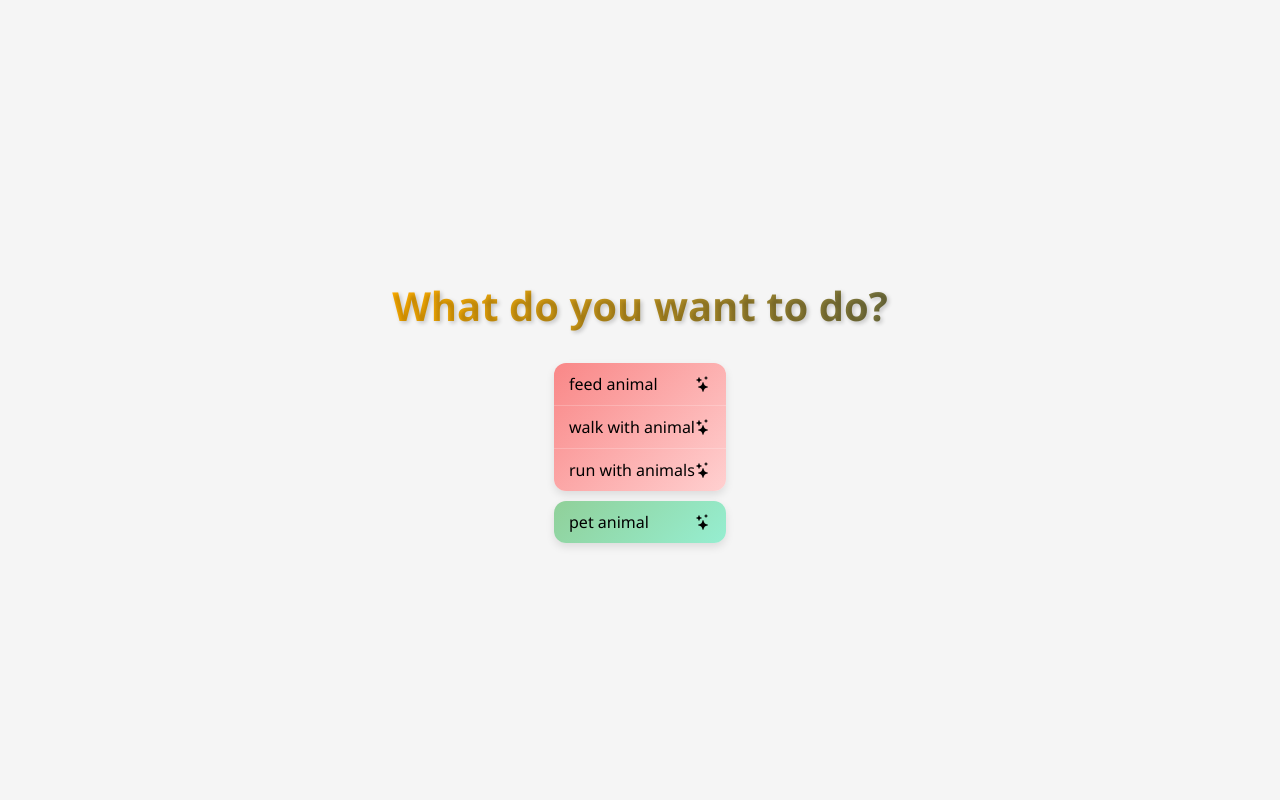
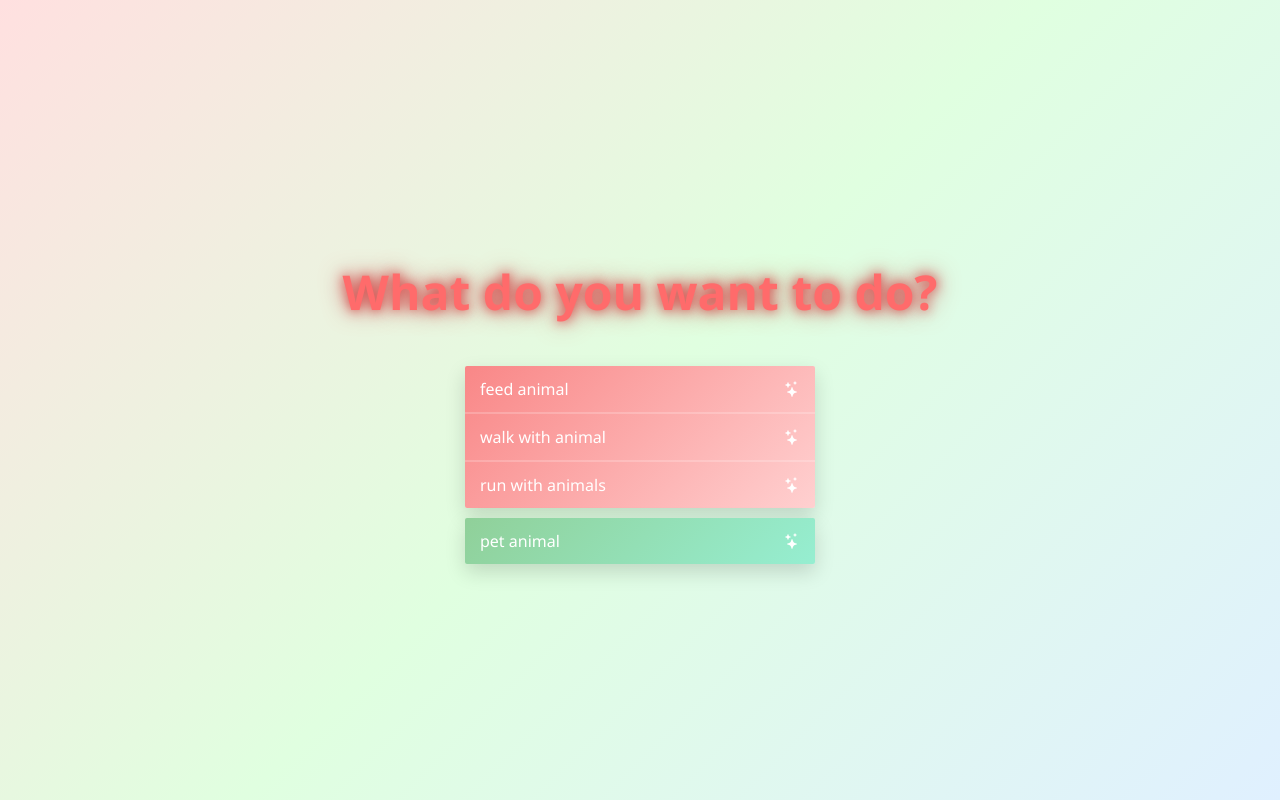
Before and after one commit to coraliney/todo, a website built with Parcel: page src/index.html in a window 1280 px wide. Built offline with nearby package versions, Linux system fonts and the light colour scheme.

Commit message:
:lipstick: touch up

```diff
--- a/src/scss/main.scss
+++ b/src/scss/main.scss
@@ -1,34 +1,54 @@
 body {
   display: flex;
+  color: rgb(255, 255, 255);
   flex-direction: column;
   justify-content: center;
   align-items: center;
   min-height: 100vh;
   margin: 0;
-  background: #f5f5f5;
+  background: linear-gradient(135deg, #ffe0e0, #e0ffe0, #e0f0ff);
+}
+
+@keyframes gradientShift {
+  0% { background-position: 0% 50%; }
+  50% { background-position: 100% 50%; }
+  100% { background-position: 0% 50%; }
 }
 
 h1 {
   text-align: center;
   font-family: 'Segoe UI', Tahoma, Geneva, Verdana, sans-serif;
-  font-size: 2.5rem;
-  margin: 30px 0 20px 0;
-  background: linear-gradient(90deg, #fdad00, #75733f);
-  -webkit-background-clip: text;
-  -webkit-text-fill-color: transparent;
-  text-shadow: 2px 2px 4px rgba(0,0,0,0.2);
+  font-size: 3rem;
+  color: #ff6b6b;
+  text-shadow: 0 0 5px #ff6b6b, 0 0 10px #ff6b6b;
+  animation: shadowWave 3s infinite linear;
+}
+
+@keyframes shadowWave {
+  0%, 100% {
+    text-shadow: 0 0 5px #860000, 0 0 10px #470e0e;
+  }
+  50% {
+    text-shadow: 0 0 15px #ff6b6b, 0 0 30px #ff6b6b;
+  }
 }
 
 #klarLista,
 #listan {
-  border-radius: 12px;
-  max-width: 250px;
+  border-radius: 2px;
+  width: 350px;
   margin: 10px;
   padding: 0;
   list-style: none;
-  box-shadow: 0 4px 8px rgba(0, 0, 0, 0.1);
+  box-shadow: 0 8px 20px rgba(0,0,0,0.15);
   overflow: hidden;
   font-family: 'Segoe UI', Tahoma, Geneva, Verdana, sans-serif;
+  transition: transform 0.2s, box-shadow 0.2s;
+
+  &:hover {
+    transform: translateY(-3px);
+    box-shadow: 0 12px 25px rgba(0,0,0,0.2);
+  }
 }
 
 #klarLista {
@@ -45,12 +65,25 @@ h1 {
   display: flex;
   justify-content: space-between;
   align-items: center;
-  padding: 10px 15px;
-  border-bottom: 1px solid rgba(255, 255, 255, 0.2);
-  transition: background 0.3s;
+  padding: 12px 15px;
+  font-size: 16px;
+  border-bottom: 2px solid rgba(255,255,255,0.2);
+  cursor: pointer;
+  transition: all 0.2s;
 
   &:hover {
-    background: rgba(255, 255, 255, 0.1);
+    background: rgba(255,255,255,0.15);
+  }
+
+  i {
+    margin-left: 10px;
+    color: white;
+    transition: transform 0.2s, color 0.2s;
+
+    &:hover {
+      transform: scale(1.2);
+      color: #fffa;
+    }
   }
 }
 
```
Also changed, not shown: 2 other files.
